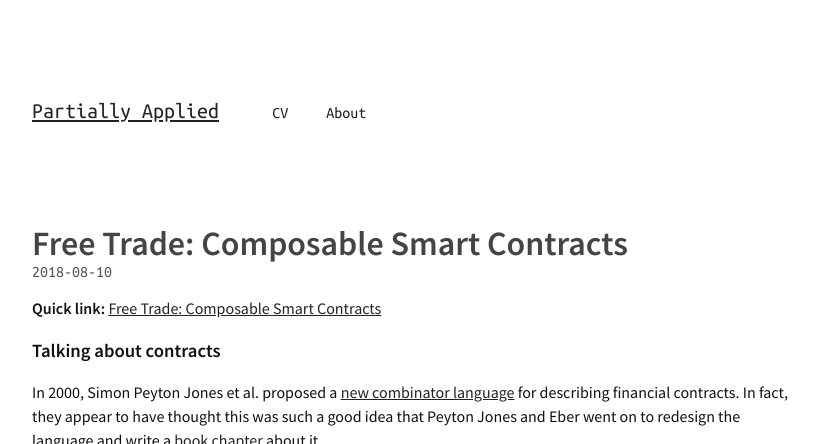
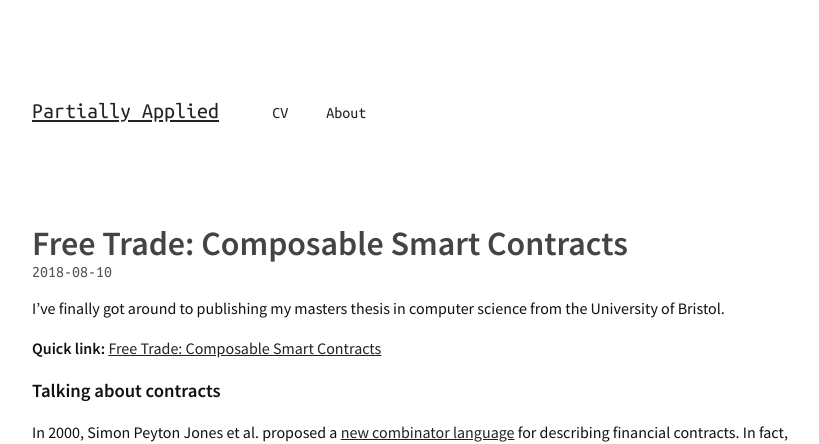
Before and after one commit to rossng/rossng.github.io, a Jekyll site: the page built from _posts/2018-08-10-thesis-free-trade.markdown, in a window 1280 px wide and 900 px high, cut to the strip 0-444 px from the top of the window. Shown: the whole strip, without its empty margins (224-1043 px from the left). Built offline with Jekyll 4.4.1, drawn with Linux system fonts in a browser that asks for light colours.

Commit message:
Update from Forestry.io - Updated 2018-08-10-thesis-free-trade.markdown

```diff
--- a/_posts/2018-08-10-thesis-free-trade.markdown
+++ b/_posts/2018-08-10-thesis-free-trade.markdown
@@ -5,6 +5,8 @@ date: 2018-08-10 12:00:00 +0000
 categories: projects
 
 ---
+I've finally got around to publishing my masters thesis in computer science from the University of Bristol.
+
 **Quick link:** [Free Trade: Composable Smart Contracts](https://www.researchgate.net/publication/326693413_Free_Trade_Composable_Smart_Contracts)
 
 ### Talking about contracts
```
